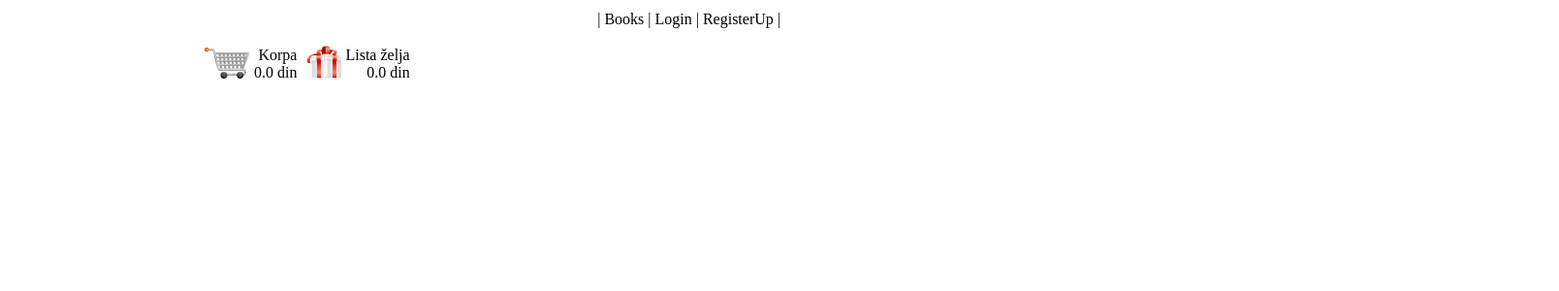
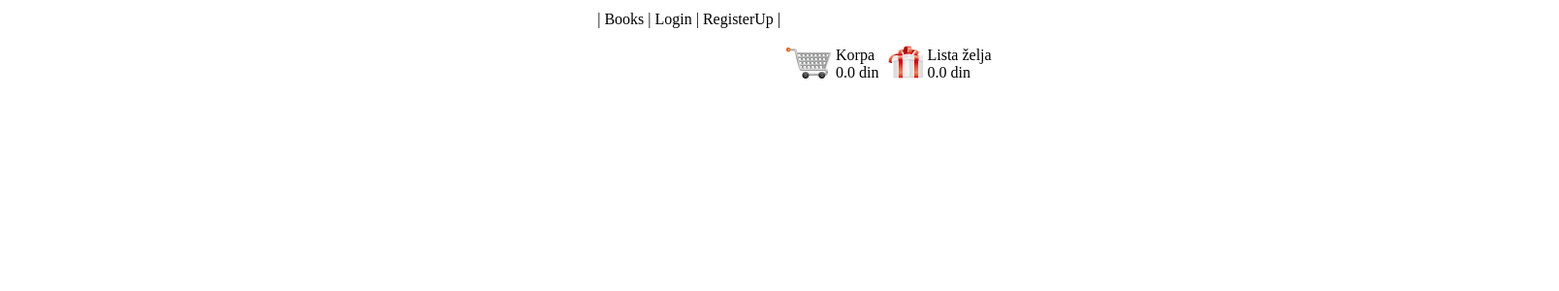
Before and after one commit to MasterMindB83/BookShop, an Angular app: page /korpa in a window 1280 px wide. Shown: the top 300 px of the page at 97% size, 1608 px wide, since content can reach past the window. Built offline with nearby package versions, Linux system fonts and the light colour scheme.

Commit message:
korpa v2.2

```diff
--- a/src/app/sidebar/sidebar.component.css
+++ b/src/app/sidebar/sidebar.component.css
@@ -7,5 +7,5 @@
 }
 .korpa{
     width: 800px;
-    text-align: right;
+    padding-left: 600px;
 }
```
